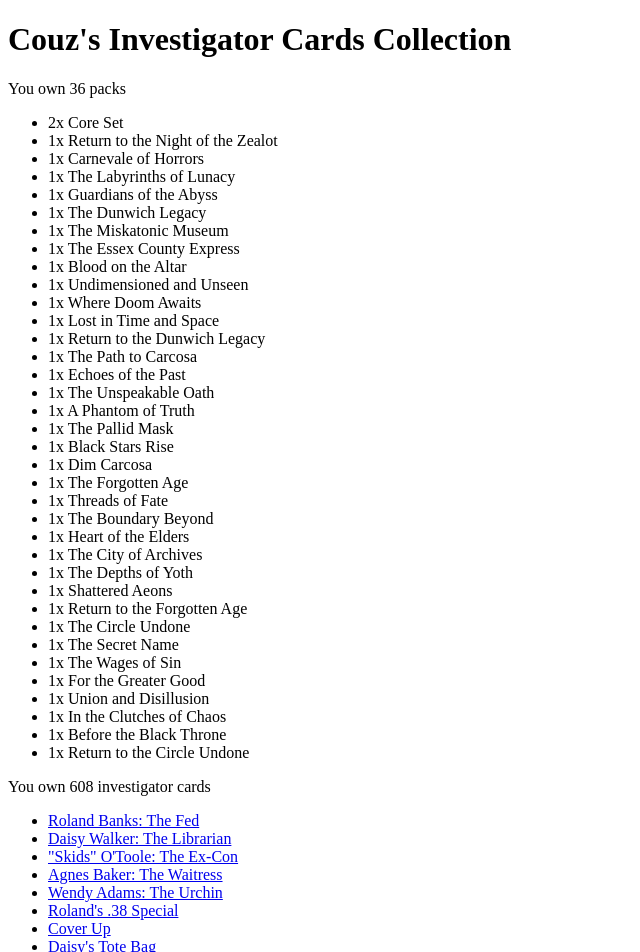
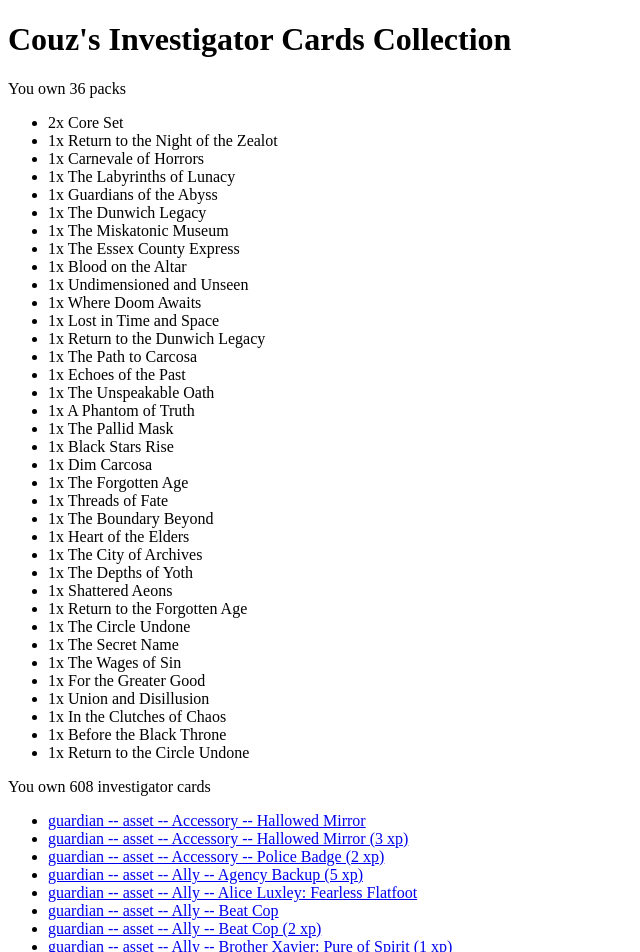
Before and after one commit to boutchitos/ahlcg-the-gathering, a SvelteKit app: page /collection/couz in a window 1280 px wide. Shown: the top 952 px of the page, without its empty margins (0-640 px from the left). Built offline with nearby package versions, Linux system fonts and the light colour scheme.

Commit message:
Sort /collection cards (basic)

```diff
--- a/src/routes/collection/couz/+page.server.ts
+++ b/src/routes/collection/couz/+page.server.ts
@@ -10,9 +10,12 @@
 };
 
 type Card = {
+  faction_code: string;
   name: string;
   pack_code: string;
+  slot: string;
   subname: string;
+  type_code: string;
   url: string;
   xp: number;
 };
--- a/src/routes/collection/couz/+page.svelte
+++ b/src/routes/collection/couz/+page.svelte
@@ -4,9 +4,12 @@
   export let data: PageData;
 
   type Card = {
+    faction_code: string;
     name: string;
     pack_code: string;
+    slot: string;
     subname: string;
+    type_code: string;
     url: string;
     xp: number;
   };
@@ -14,7 +17,23 @@
   const getDisplayName = (card: Card) => {
     const subname = card.subname ? `: ${card.subname}` : '';
     const xp = card.xp ? ` (${card.xp} xp)` : '';
-    return `${card.name}${subname}${xp}`;
+    return `${card.faction_code} -- ${card.type_code} -- ${card.slot} -- ${card.name}${subname}${xp}`;
+  };
+
+  const sortCardsAsUserWant = (a: Card, b: Card) => {
+    const faction_sort = a.faction_code.localeCompare(b.faction_code);
+    if (faction_sort !== 0) return faction_sort;
+
+    const type_code_sort = a.type_code.localeCompare(b.type_code);
+    if (type_code_sort !== 0) return type_code_sort;
+
+    const slot_sort = (a.slot ?? 'no slot').localeCompare(b.slot ?? 'no slot');
+    if (slot_sort !== 0) return slot_sort;
+
+    const name_sort = a.name.localeCompare(b.name, undefined, { ignorePunctuation: true });
+    if (name_sort !== 0) return name_sort;
+
+    return 0;
   };
 </script>
 
@@ -31,7 +50,7 @@
 
 <p>You own {data.investigatorCardsCollection.length} investigator cards</p>
 <ul>
-  {#each data.investigatorCardsCollection as card}
+  {#each data.investigatorCardsCollection.sort(sortCardsAsUserWant) as card}
     <li>
       <a href={card.url} target="_blank">{getDisplayName(card)}</a>
     </li>
```
